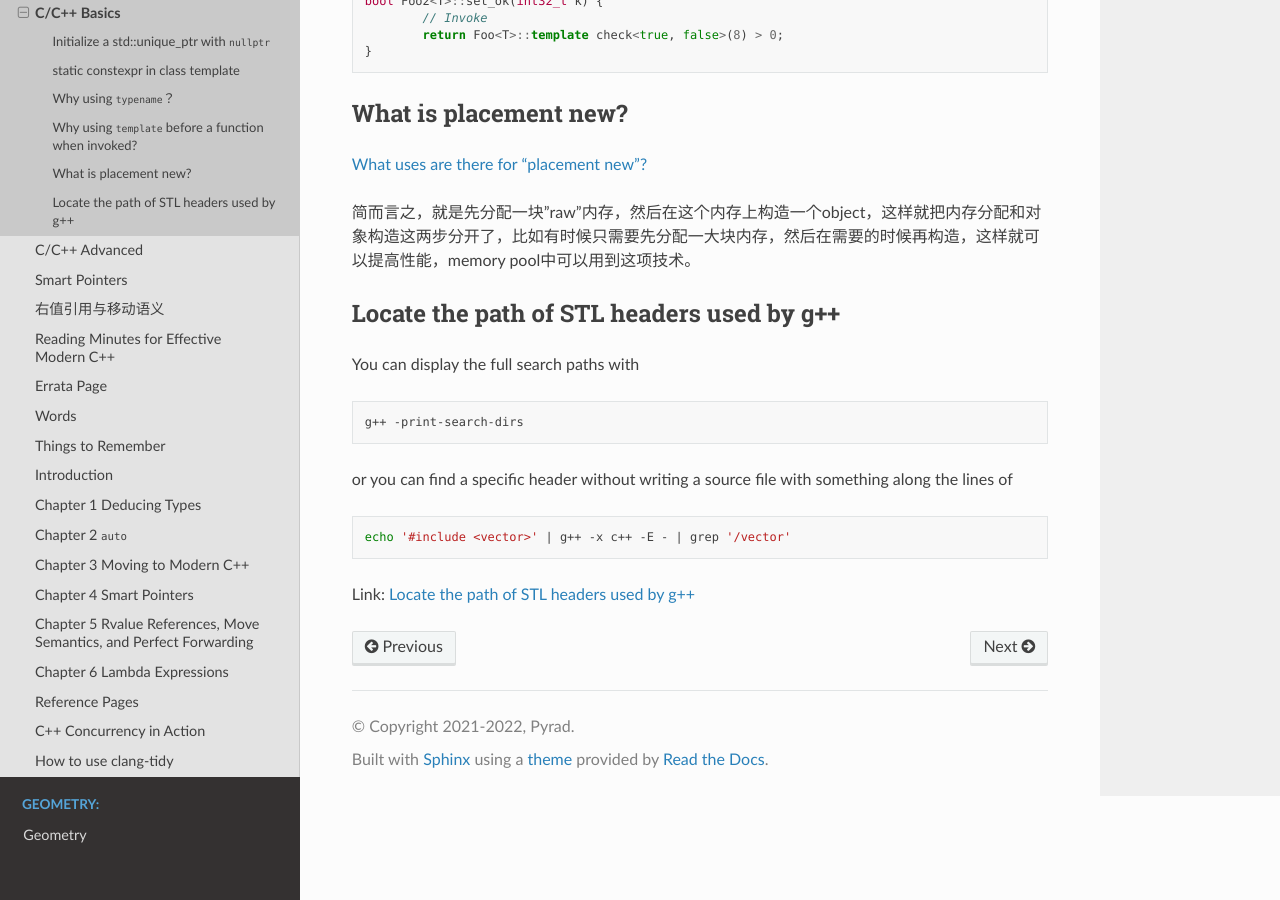
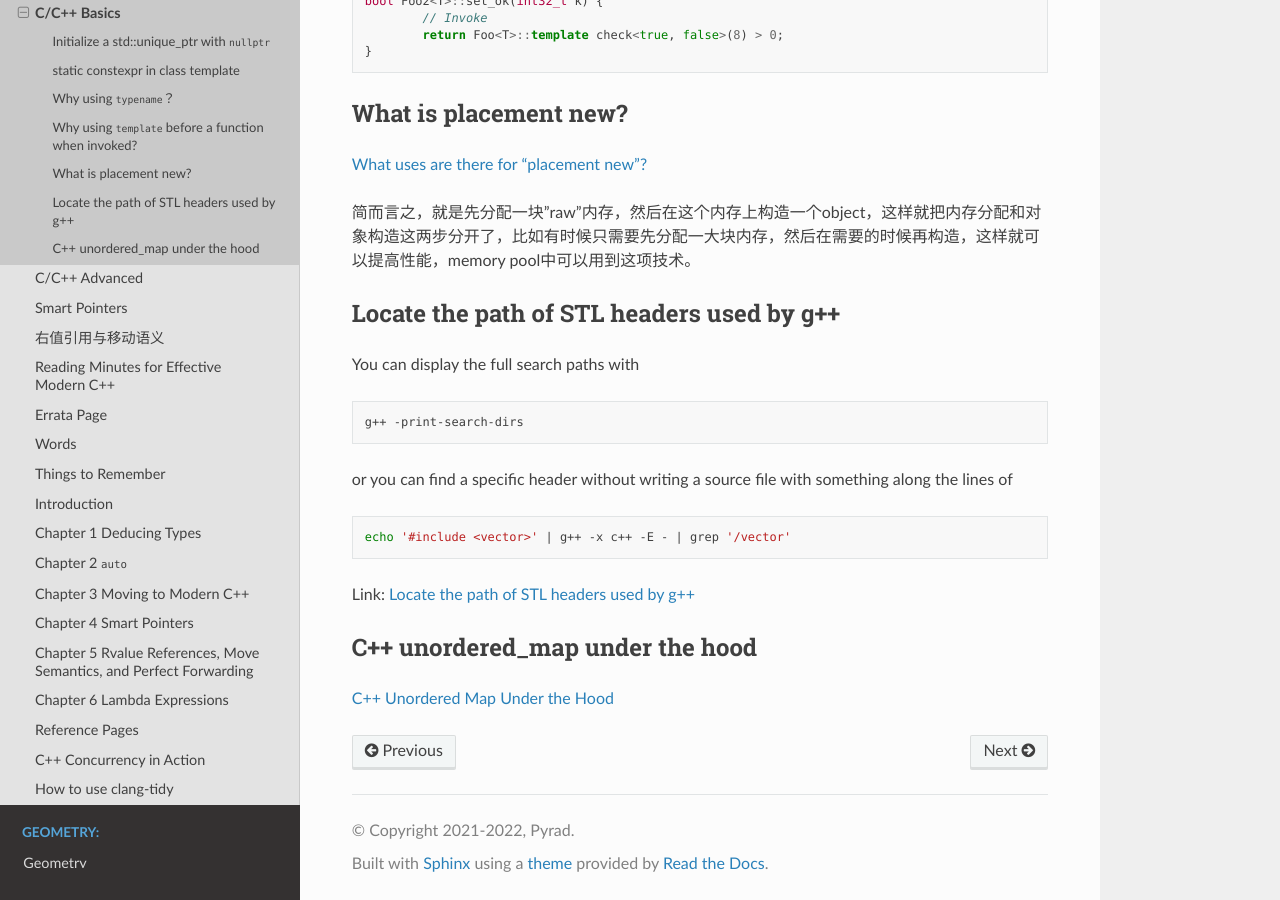
Before and after one commit to Pyrad/pyradnotes, a Sphinx documentation site: the page built from source/CPP/CppBasics.md, in a window 1280 px wide and 900 px high, scrolled down 2011 px. Built offline with Sphinx 7.4.7 and the Read the Docs theme 2.0.0, drawn with Linux system fonts in a browser that asks for light colours.

Commit message:
Cpp Unordered map under the hood

```diff
--- a/source/CPP/CppBasics.md
+++ b/source/CPP/CppBasics.md
@@ -128,3 +128,8 @@ echo '#include <vector>' | g++ -x c++ -E - | grep '/vector'
 
 
 Link: [Locate the path of STL headers used by g++](https://stackoverflow.com/questions/21110693/locate-the-path-of-stl-headers-used-by-g)
+
+
+## C++ unordered_map under the hood
+
+[C++ Unordered Map Under the Hood](https://jbseg.medium.com/c-unordered-map-under-the-hood-9540cec4553a)
```
